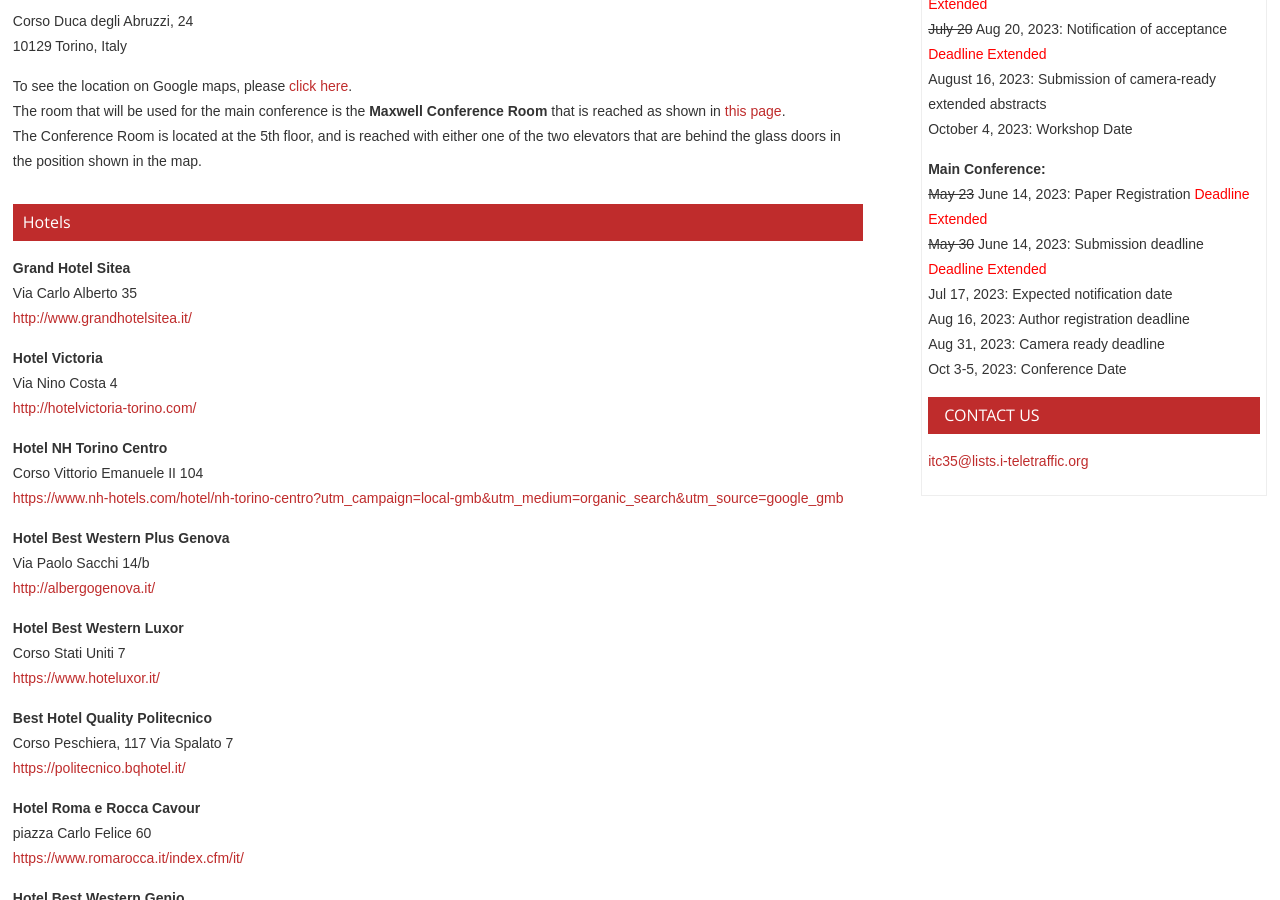
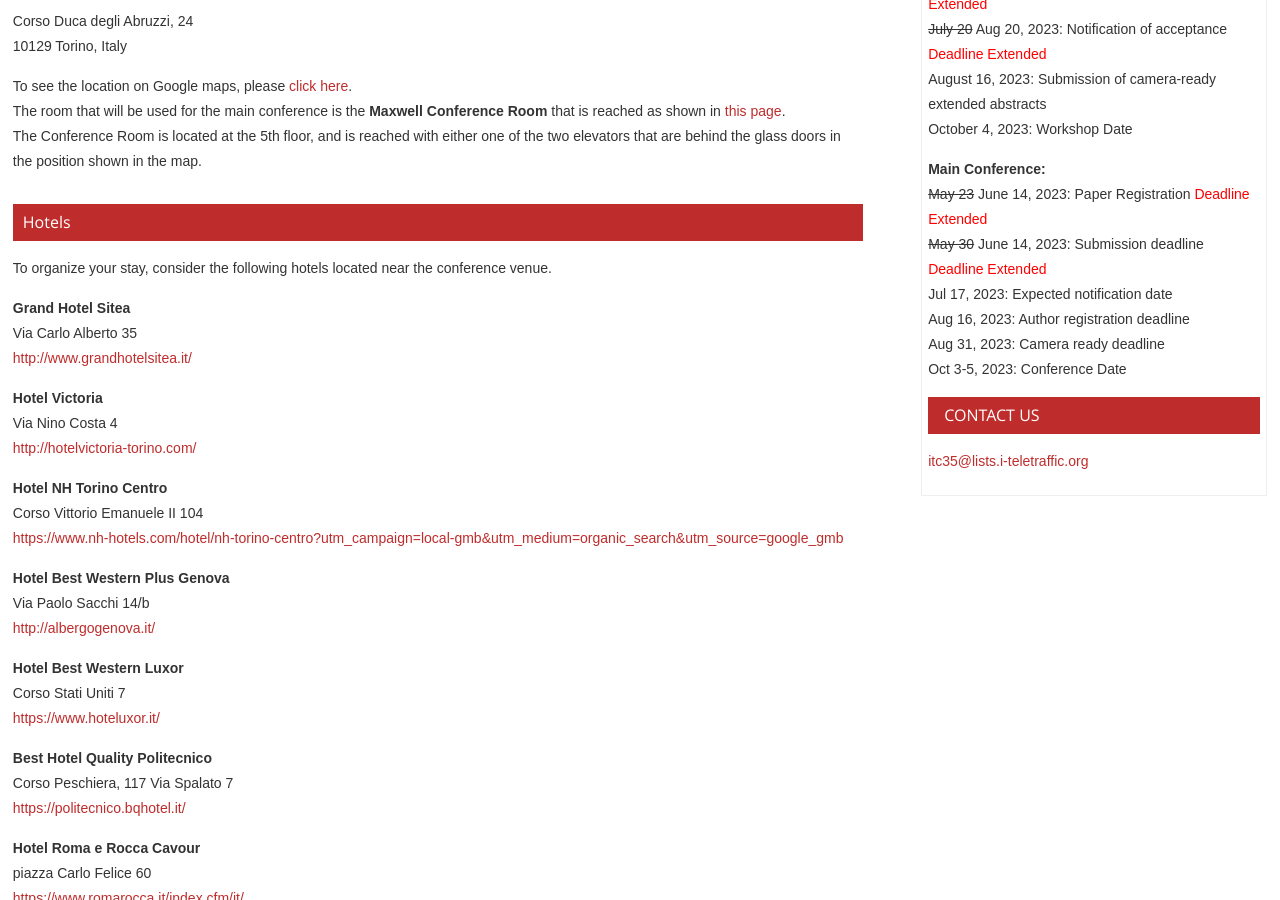
Before and after one commit to ohohlfeld/itc35, a Jekyll site: the page built from venue.md, in a window 1280 px wide and 900 px high, scrolled down 703 px. Built offline with Jekyll 4.4.1, drawn with Linux system fonts in a browser that asks for light colours.

Commit message:
Update venue.md

```diff
--- a/venue.md
+++ b/venue.md
@@ -14,6 +14,8 @@ To see the location on Google maps, please [click here](https://www.google.it/ma
 The room that will be used for the main conference is the **Maxwell Conference Room** that is reached as shown in [this page](https://www.polito.it/ateneo/chi-siamo/sedi-e-mappe?bl_id=TO_CIT11&fl_id=XP05&rm_id=044&lang=en).<br> The Conference Room is located at the 5th floor, and is reached with either one of the two elevators that are behind the glass doors in the position shown in the map.
 
 ## Hotels
+
+To organize your stay, consider the following hotels located near the conference venue.
 
 **Grand Hotel Sitea**<br>
 Via Carlo Alberto 35<br>
```
